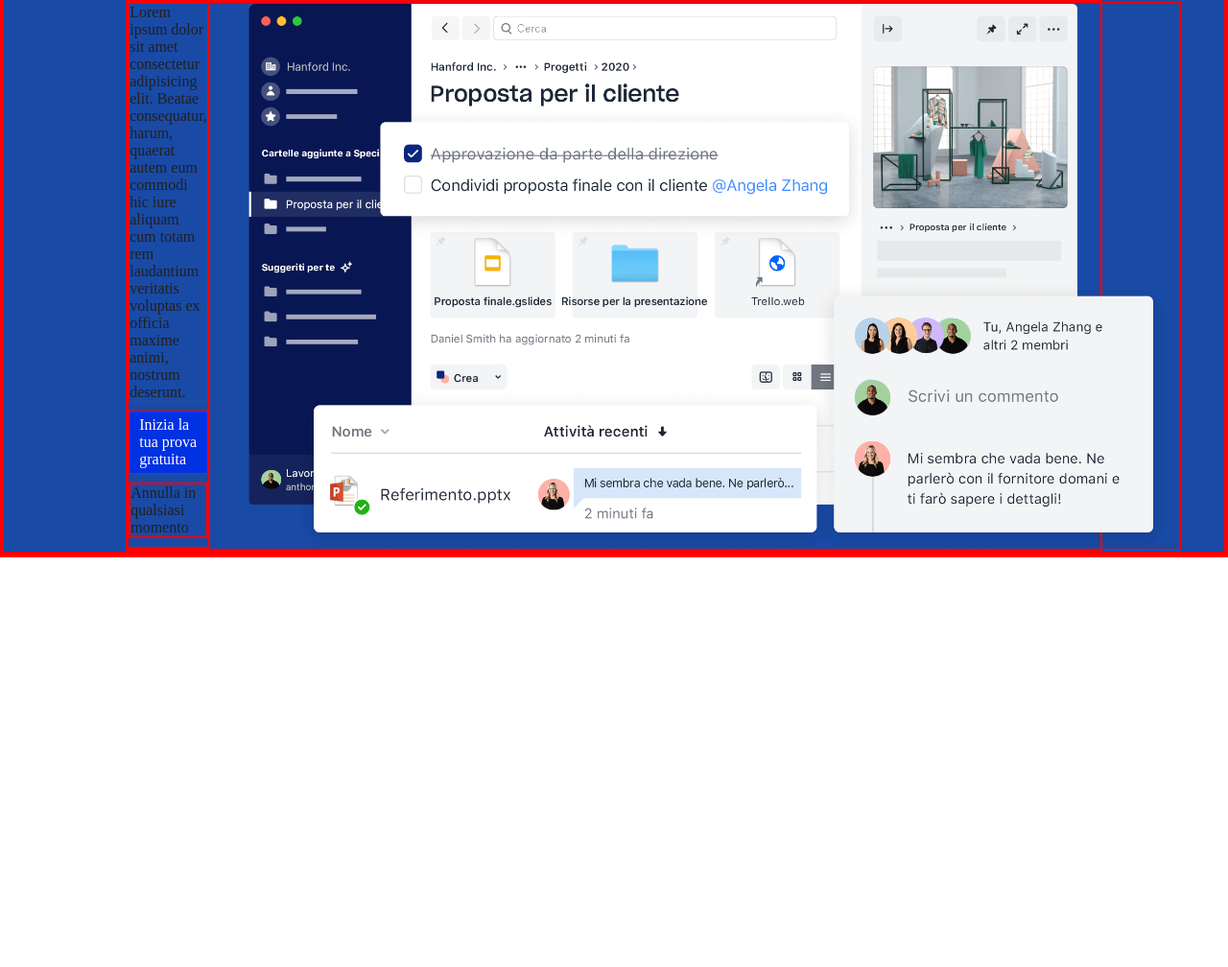
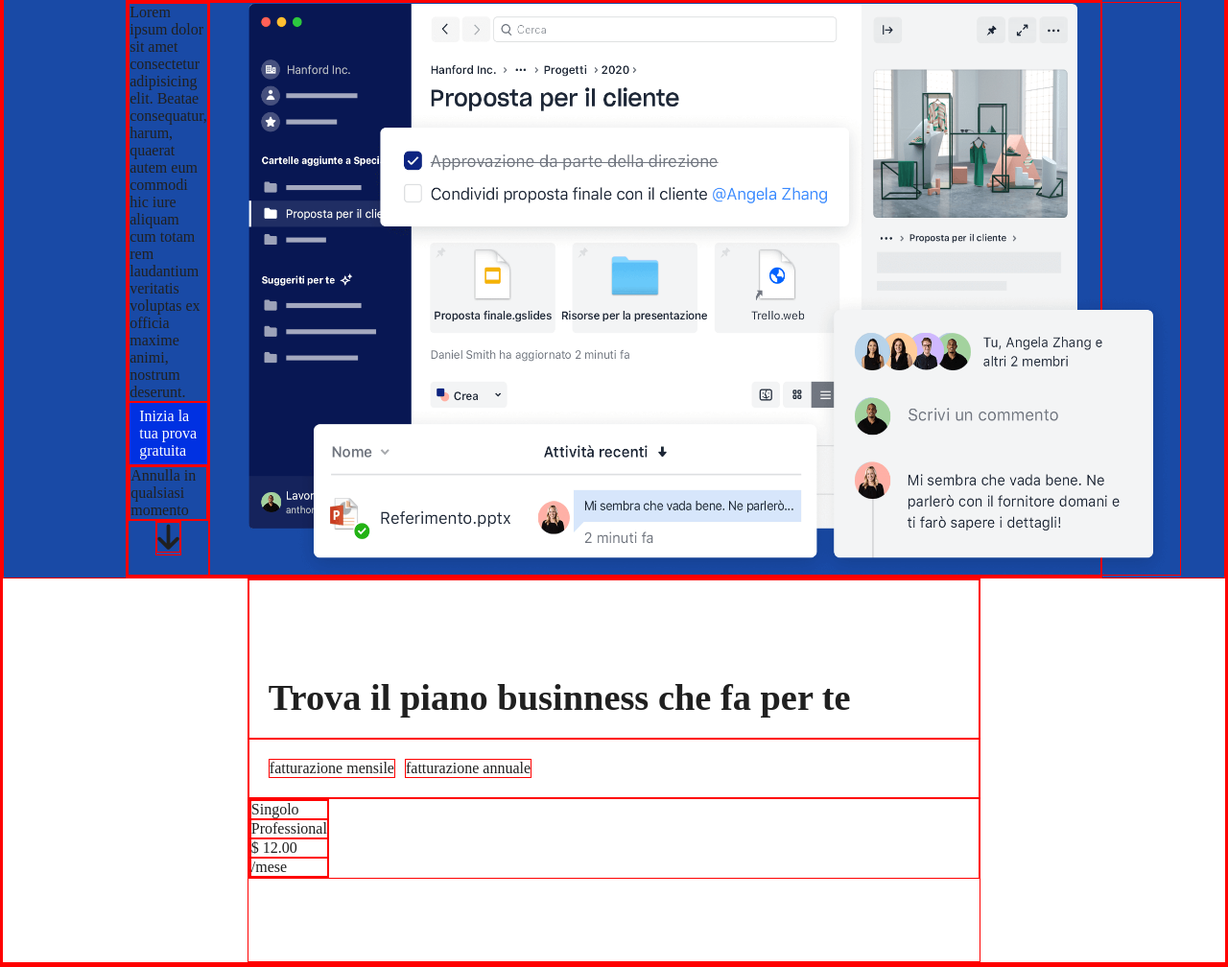
Before and after one commit to LeonardoFilesi/htmlcss-dropbox, a plain HTML site: page index.html in a window 1280 px wide. Shown: the part 296-1304 px from the top of the page at 96% size. Before the commit the page ends 877 px from the top, so only its background shows below. Drawn offline with Linux system fonts and the light colour scheme.

Commit message:
feat: :sparkles: Adds main introduztion to the 1rst section of the pageù

```diff
--- a/css/style.css
+++ b/css/style.css
@@ -11,6 +11,18 @@
 
 .flex {
     display: flex;
+}
+
+.container {
+    min-height: 400px;
+    width: 80%;
+    margin: 0 auto;
+}
+
+.container2 {
+    min-height: 400px;
+    width: 60%;
+    margin: 0 auto;
 }
 
 /* HEADER */
@@ -72,12 +84,6 @@ header {
     min-height: 600px;
     background-color: rgb(25, 74, 166);
     padding-top: 30px;
-}
-
-.container {
-    min-height: 400px;
-    width: 80%;
-    margin: 0 auto;
     justify-content: end;
 }
 
@@ -96,6 +102,27 @@ header {
     justify-content: space-between;
 }
 
+.arrow-down {
+    font-size: 30px;
+    margin: 0 auto 20px auto;
+}
+
 .jumbo-png {
     width: 100%;
 }
+
+/* END JUMBOTRON */
+
+
+.title2 {
+    font-size: 2.4rem;
+    padding: 100px 20px 20px 20px;
+}
+
+.fatturazione {
+    padding: 20px;
+}
+
+.fatturazione p {
+    margin-right: 10px;
+}
--- a/index.html
+++ b/index.html
@@ -9,6 +9,7 @@
     <title>Document</title>
 </head>
 <body>
+<!-- HEADER -->
     <header>
         <nav class="navigation-bar flex">
             <img class="logo" src="img/logo-small.png" alt="">
@@ -26,8 +27,9 @@
 
         </nav>
     </header>
-
+<!-- END HEADER -->
     <main>
+<!-- JUMBOTRON -->
         <div class="jumbotron">
             <div class="container">
 
@@ -40,12 +42,38 @@
                         <p>Lorem ipsum dolor sit amet consectetur adipisicing elit. Beatae consequatur, harum, quaerat autem eum commodi hic iure aliquam cum totam rem laudantium veritatis voluptas ex officia maxime animi, nostrum deserunt.</p>
                         <a class="blue-link" href="">Inizia la tua prova gratuita</a>
                         <div><p>Annulla in qualsiasi momento</p></div>
-                        <div></div>
+                        <div class="arrow-down"><i class="fa-sharp fa-solid fa-arrow-down"></i></div>
                     </div>
                     <img class="jumbo-png" src="img/jumbo.png" alt="">
                 </div>
             </div>
         </div>
+<!-- END JUMBOTRON -->
+
+<!-- PAGE CONTENT -->
+
+<!-- SECTION 1 -->
+    <section class="container2">
+        <h2 class="title2">Trova il piano businness che fa per te</h2>
+
+        <div class="fatturazione flex">
+           <p>fatturazione mensile</p>
+           <p>fatturazione annuale</p>
+        </div>
+
+        <div class="businness-plans flex">
+            <span class="padded-column">
+                <p class="col-class">Singolo</p>
+                <p class="col-title">Professional</p>
+                <p>$ 12.00</p>
+                <p>/mese</p>
+            </span>
+        </div>
+
+    </section>
+<!-- END SECTION 1 -->
+
+<!-- SECTION 2 -->
     </main>
 
     <footer>
```
